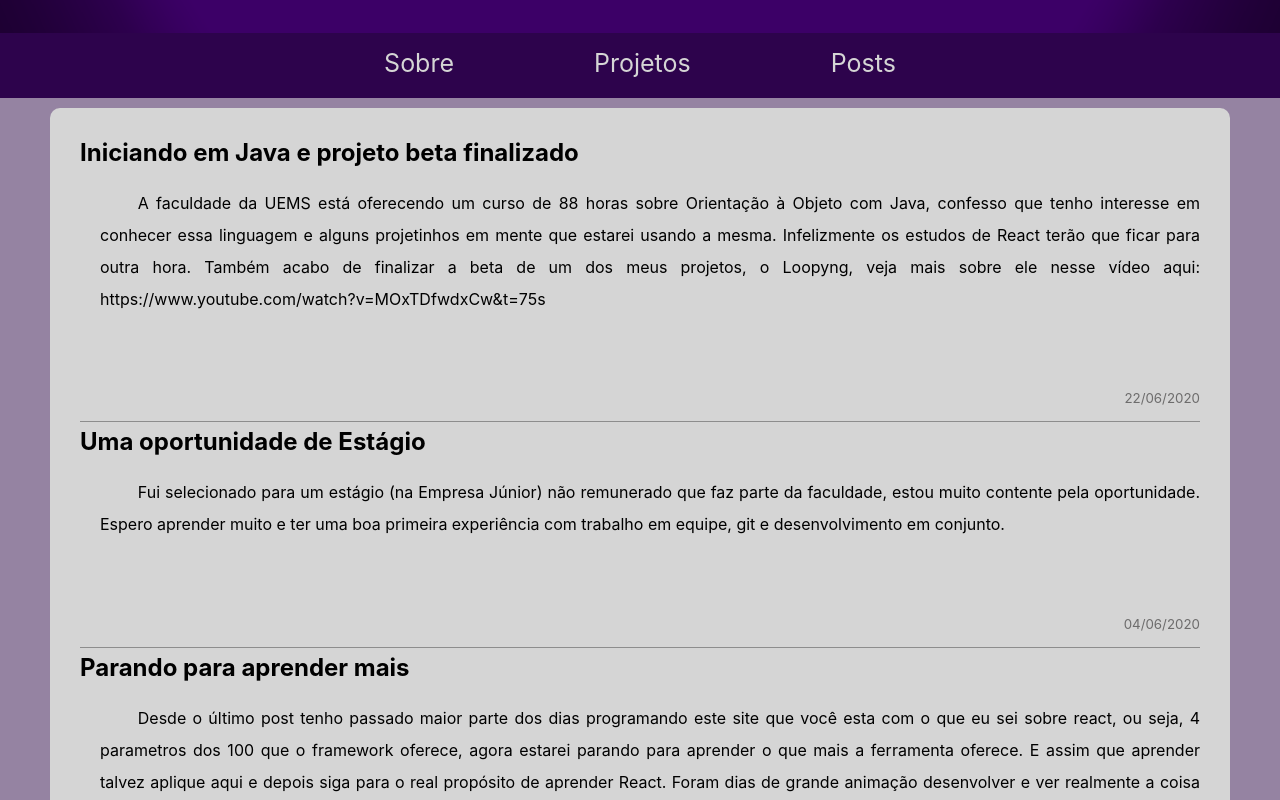
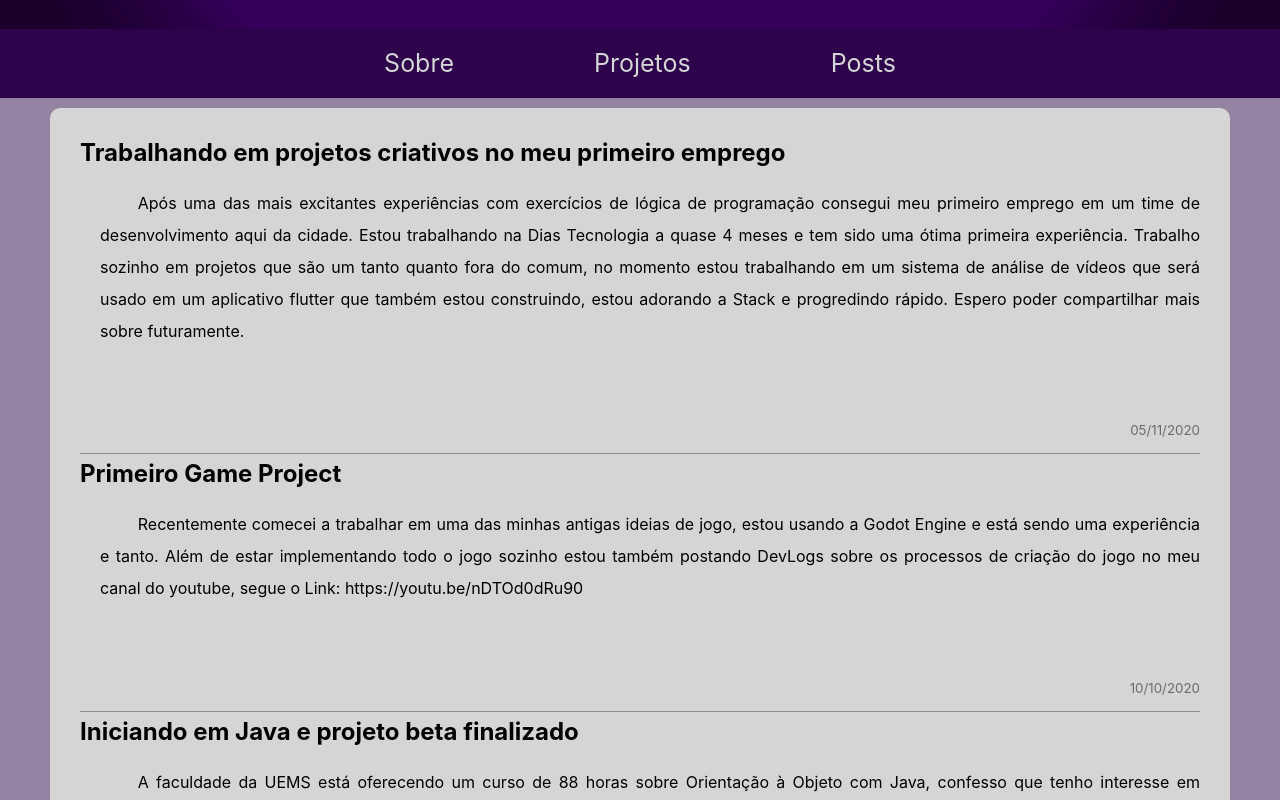
Before and after one commit to RenatoCesarF/About_me, a React (Create React App) app: page /posts in a window 1280 px wide. Shown: the part 540-1340 px from the top of the page. Built offline with nearby package versions, Linux system fonts and the light colour scheme.

Commit message:
:pencil: Add new posts

```diff
--- a/src/Pages/postagem/index.js
+++ b/src/Pages/postagem/index.js
@@ -14,6 +14,16 @@ function Posts() {
             <Header/>
             <div className='back'>
                 <section className="center">
+                    <Post
+                        titulo= 'Trabalhando em projetos criativos no meu primeiro emprego'
+                        texto = 'Após uma das mais excitantes experiências com exercícios de lógica de programação consegui meu primeiro emprego em um time de desenvolvimento aqui da cidade. Estou trabalhando na Dias Tecnologia a quase 4 meses e tem sido uma ótima primeira experiência. Trabalho sozinho em projetos que são um tanto quanto fora do comum, no momento estou trabalhando em um sistema de análise de vídeos que será usado em um aplicativo flutter que também estou construindo, estou adorando a Stack e progredindo rápido. Espero poder compartilhar mais sobre futuramente.'
+                        data ='05/11/2020'
+                    />
+                    <Post
+                        titulo ='Primeiro Game Project'
+                        texto ='Recentemente comecei a trabalhar em uma das minhas antigas ideias de jogo, estou usando a Godot Engine e está sendo uma experiência e tanto. Além de estar implementando todo o jogo sozinho estou também postando DevLogs sobre os processos de criação do jogo no meu canal do youtube, segue o Link: https://youtu.be/nDTOd0dRu90'
+                        data = '10/10/2020'
+                    />
                     <Post
                         titulo = 'Iniciando em Java e projeto beta finalizado'
                         texto = 'A faculdade da UEMS está oferecendo um curso de 88 horas sobre Orientação à Objeto com Java, confesso que tenho interesse em conhecer essa linguagem e alguns projetinhos em mente que estarei usando a mesma. Infelizmente os estudos de React terão que ficar para outra hora. Também acabo de finalizar a beta de um dos meus projetos, o Loopyng, veja mais sobre ele nesse vídeo aqui: https://www.youtube.com/watch?v=MOxTDfwdxCw&t=75s'
```
